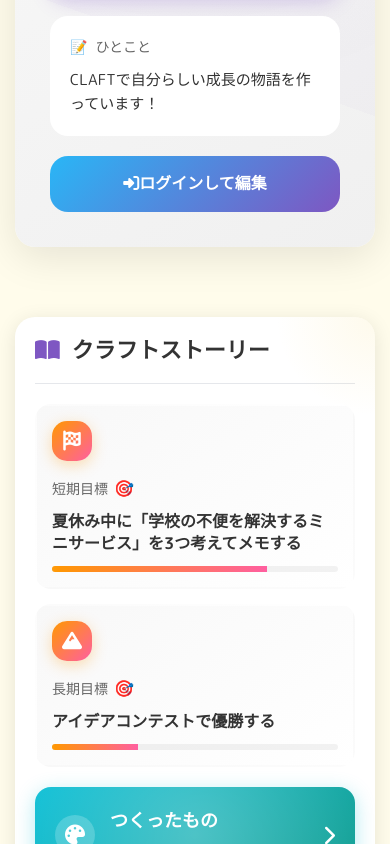
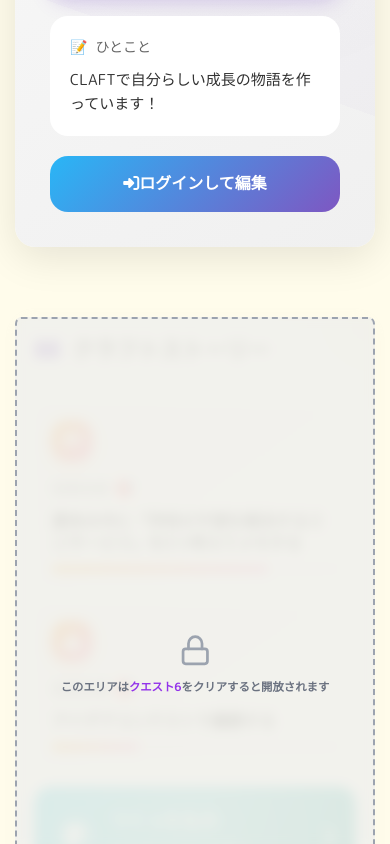
Before and after one commit to keepon1115/claft-next, a Next.js app: page / in a window 390 px wide. Shown: the part 1156-2000 px from the top of the page. Built offline with nearby package versions, Linux system fonts and the light colour scheme; no server answers; a web font is replaced by a local one.

Commit message:
ロックなど

```diff
--- a/app/page.tsx
+++ b/app/page.tsx
@@ -8,10 +8,16 @@ import HamburgerMenu from '@/components/common/HamburgerMenu'
 import { Sidebar } from '@/components/common/Sidebar'
 import BackgroundAnimations from '@/components/common/BackgroundAnimations'
 import { AuthButton } from '@/components/auth/AuthButton'
+import { useAuth } from '@/hooks/useAuth'
+import { LockedContent } from '@/components/common/LockedContent'
 
 // app/page.tsx を一時的に最小構成に戻す
 export default function Home() {
   const [sidebarOpen, setSidebarOpen] = useState(false)
+  const { isAdmin } = useAuth()
+
+  // TODO: 本来はuseUserStatsフックなどから取得する
+  const [questsCompleted, setQuestsCompleted] = useState(5)
 
   const toggleSidebar = () => {
     setSidebarOpen(!sidebarOpen)
@@ -90,8 +96,30 @@ export default function Home() {
 
           {/* 右側: クラフトストーリー & JibunCraft */}
           <div className="content-area">
-            <CraftStory />
-            <JibunCraft />
+            <LockedContent
+              isLocked={!isAdmin && questsCompleted < 6}
+              unlockConditionText={
+                <>
+                  このエリアは
+                  <span className="text-purple-600 font-black">クエスト6</span>
+                  をクリアすると開放されます
+                </>
+              }
+            >
+              <CraftStory />
+            </LockedContent>
+            <LockedContent
+              isLocked={!isAdmin && questsCompleted < 20}
+              unlockConditionText={
+                <>
+                  このエリアは
+                  <span className="text-purple-600 font-black">クエスト20</span>
+                  をクリアすると開放されます
+                </>
+              }
+            >
+              <JibunCraft />
+            </LockedContent>
           </div>
         </div>
       </main>
--- a/components/auth/AuthButton.tsx
+++ b/components/auth/AuthButton.tsx
@@ -158,7 +158,7 @@ export const AuthButton: React.FC<AuthButtonProps> = ({
               onClick={() => openAuthModal('signup')}
               disabled={isLoading}
               className={`
-                bg-green-600 text-white rounded-lg hover:bg-green-700
+                bg-green-500 text-black border-2 border-green-700 rounded-lg hover:bg-green-600
                 focus:outline-none focus:ring-2 focus:ring-green-500 focus:ring-offset-2
                 disabled:opacity-50 disabled:cursor-not-allowed transition-colors
                 ${currentSize.button}
--- a/components/auth/AuthModal.tsx
+++ b/components/auth/AuthModal.tsx
@@ -217,7 +217,7 @@ export const AuthModal: React.FC<AuthModalProps> = ({
 
   return (
     <div
-      className="fixed inset-0 bg-black bg-opacity-50 flex items-center justify-center z-50 p-4 sm:p-6"
+      className="fixed inset-0 bg-black bg-opacity-50 flex items-center justify-center z-[5000] p-4 sm:p-6"
       onClick={handleBackdropClick}
       role="dialog"
       aria-modal="true"
--- /dev/null
+++ b/components/common/LockedContent.tsx
@@ -0,0 +1,31 @@
+'use client'
+
+import { Lock } from 'lucide-react'
+
+interface LockedContentProps {
+  isLocked: boolean
+  unlockConditionText: string
+  children: React.ReactNode
+  className?: string
+}
+
+export function LockedContent({
+  isLocked,
+  unlockConditionText,
+  children,
+  className = '',
+}: LockedContentProps) {
+  if (isLocked) {
+    return (
+      <div className={`relative ${className}`}>
+        <div className="absolute inset-0 bg-gray-200/50 backdrop-blur-sm rounded-lg border-2 border-dashed border-gray-400 flex flex-col items-center justify-center text-center text-gray-500 p-4 z-10">
+          <Lock className="w-10 h-10 text-gray-400 mb-4" />
+          <p className="font-bold text-sm">{unlockConditionText}</p>
+        </div>
+        <div className="opacity-20 pointer-events-none blur-sm">{children}</div>
+      </div>
+    )
+  }
+
+  return <>{children}</>
+}
--- a/components/common/PWAInstallPrompt.tsx
+++ b/components/common/PWAInstallPrompt.tsx
@@ -56,7 +56,7 @@ export default function PWAInstallPrompt({
   }
 
   return (
-    <div className="fixed inset-0 bg-black bg-opacity-50 z-50 flex items-center justify-center p-4 sm:p-6">
+    <div className="fixed inset-0 bg-black bg-opacity-50 z-[5000] flex items-center justify-center p-4 sm:p-6">
       <div className={`bg-white rounded-2xl shadow-2xl max-w-md w-full max-h-[95vh] sm:max-h-[90vh] overflow-y-auto ${className}`}>
         <div className="relative p-4 sm:p-6">
           <button
--- a/components/quest/LoginPromptModal.tsx
+++ b/components/quest/LoginPromptModal.tsx
@@ -48,7 +48,7 @@ const LoginPromptModal: React.FC<LoginPromptModalProps> = ({
 
   return (
     <div
-      className="fixed inset-0 bg-black/80 flex items-center justify-center z-50"
+      className="fixed inset-0 bg-black/80 flex items-center justify-center z-[5000]"
       onClick={handleBackdropClick}
     >
       <div className="bg-white border-4 border-gray-800 p-8 max-w-md w-full mx-4 relative rounded-lg">
--- a/components/quest/StageModal.tsx
+++ b/components/quest/StageModal.tsx
@@ -124,7 +124,7 @@ export function StageModal({ stageId, onClose, isOpen }: StageModalProps) {
   // ロックされているステージ（ステージ1以外）へのアクセス制御
   if (status === 'locked' && !isStage1) {
     return createPortal(
-      <div className="fixed inset-0 bg-black/80 flex items-center justify-center z-50" onClick={handleBackdropClick}>
+      <div className="fixed inset-0 bg-black/80 flex items-center justify-center z-[5000]" onClick={handleBackdropClick}>
         <div className="bg-yellow-100 border-4 border-yellow-800 p-8 max-w-md w-full mx-4 relative rounded-lg">
           <button
             className="absolute top-3 right-3 w-8 h-8 bg-red-600 text-white border-2 border-red-900 hover:bg-red-700 transition-colors rounded"
@@ -179,7 +179,7 @@ export function StageModal({ stageId, onClose, isOpen }: StageModalProps) {
   // フィードバックモーダル
   if (showFeedback) {
     return createPortal(
-      <div className="fixed inset-0 bg-black/80 flex items-center justify-center z-50" onClick={handleBackdropClick}>
+      <div className="fixed inset-0 bg-black/80 flex items-center justify-center z-[5000]" onClick={handleBackdropClick}>
         <div className="bg-white border-4 border-gray-800 p-8 max-w-lg w-full mx-4 relative rounded-lg">
           <button
             className="absolute top-3 right-3 w-8 h-8 bg-red-600 text-white border-2 border-red-900 hover:bg-red-700 transition-colors rounded"
@@ -244,7 +244,7 @@ export function StageModal({ stageId, onClose, isOpen }: StageModalProps) {
 
   // メインモーダル
   return createPortal(
-    <div className="fixed inset-0 bg-black/80 flex items-center justify-center z-50" onClick={handleBackdropClick}>
+    <div className="fixed inset-0 bg-black/80 flex items-center justify-center z-[5000]" onClick={handleBackdropClick}>
       <div className="bg-white border-4 border-gray-800 p-8 max-w-2xl w-full mx-4 relative rounded-lg max-h-[90vh] overflow-y-auto">
         <button
           className="absolute top-3 right-3 w-8 h-8 bg-red-600 text-white border-2 border-red-900 hover:bg-red-700 transition-colors rounded"
```
Also changed, not shown: stores/questStore.ts (+4 -4 lines).
